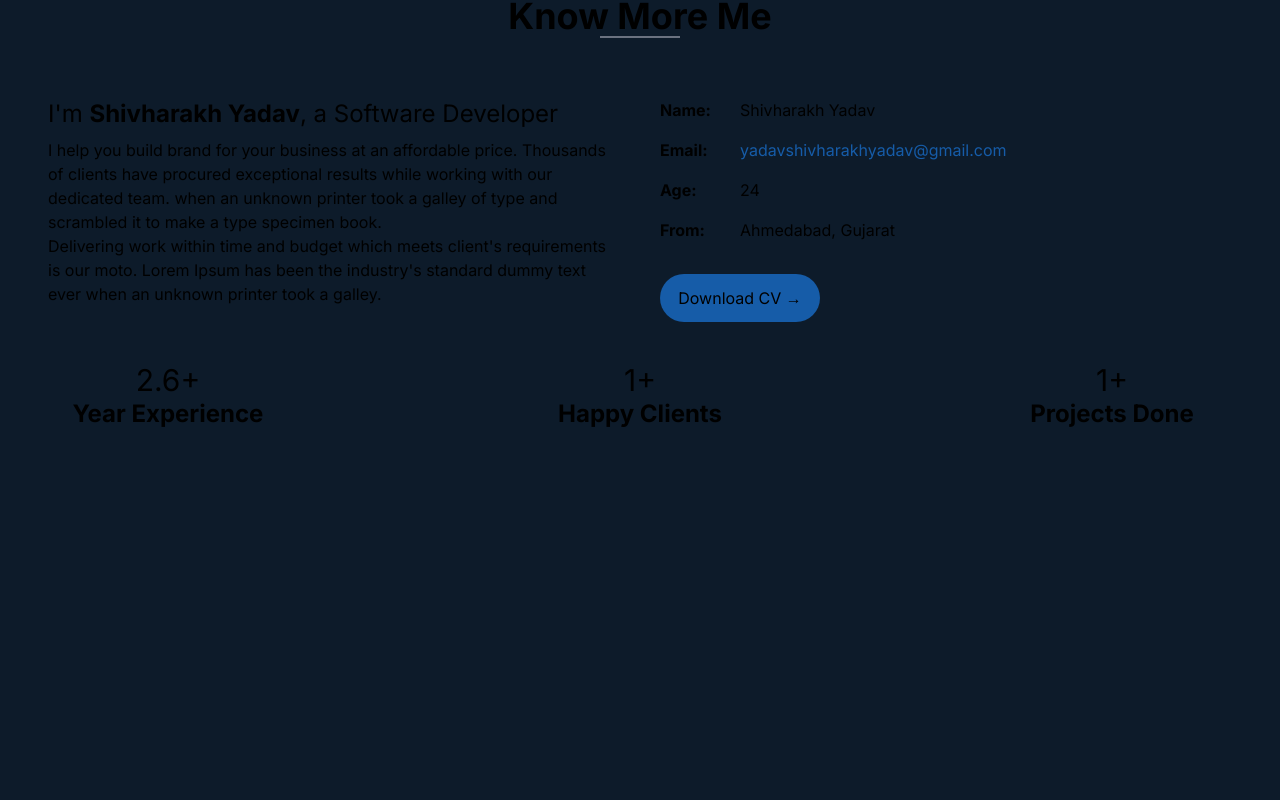
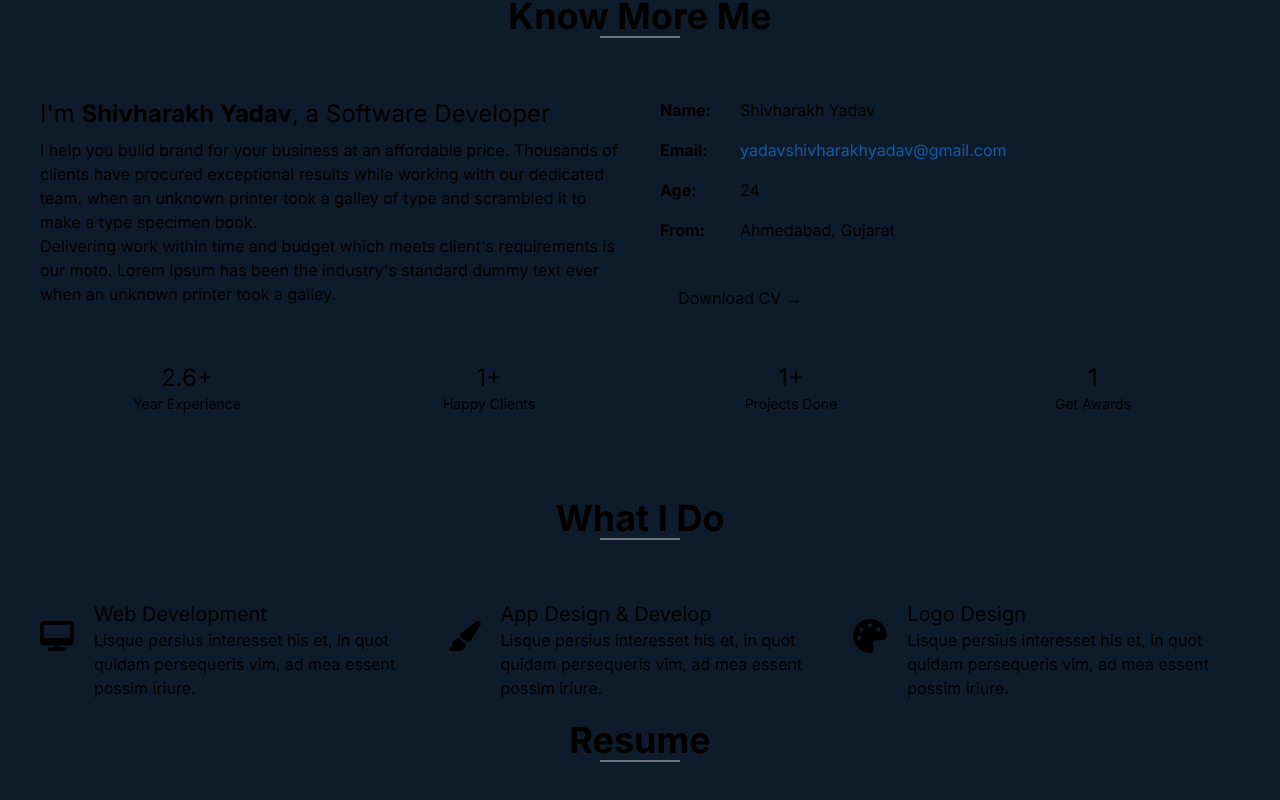
Before and after one commit to ShivharakhYadav/shivharakhyadav, a Next.js app: page / in a window 1280 px wide. Shown: the part 480-1280 px from the top of the page. Before the commit the page ends 998 px from the top, so only its background shows below. Built offline with nearby package versions, Linux system fonts and the light colour scheme.

Commit message:
Added Pages

```diff
--- a/src/app/globals.css
+++ b/src/app/globals.css
@@ -40,10 +40,30 @@ body {
   }
 }
 
-.bg-color-165ca8 {
-  background-color: #165ca8;
+.bg-0d1b2a {
+  background-color: #0d1b2a;
+}
+
+.bg-color-293c51 {
+  background-color: #293c51;
 }
 
 .color-165ca8 {
   color: #165ca8;
 }
+
+.bg-color-red {
+  background-color: red;
+}
+
+.test {
+  animation: identifier 0.7;
+}
+
+@keyframes identifier {
+  0% {
+    opacity: 0;
+    -webkit-transform: translateY(-100%);
+    transform: translateY(-100%);
+  }
+}
--- a/src/app/page.tsx
+++ b/src/app/page.tsx
@@ -1,8 +1,8 @@
 "use client";
 
-import { useState } from "react";
+import { useCallback, useEffect, useMemo, useRef, useState } from "react";
 import Image from "next/image";
-import { FaBars } from "react-icons/fa6";
+import { FaBars, FaDesktop, FaPaintbrush, FaPalette } from "react-icons/fa6";
 import { getCount } from "@/utils/helper";
 
 const navigation = [
@@ -18,13 +18,30 @@ const navigation = [
 
 export default function Example() {
   const [mobileMenuOpen, setMobileMenuOpen] = useState(false);
+  const navRef = useRef<HTMLDivElement>(null);
+
+  const handleScroll = useCallback((e: any) => {
+    if (navRef?.current && window?.scrollY > 20) {
+      console.log("called2");
+      navRef?.current?.classList?.add("bg-0d1b2a");
+    } else {
+      console.log("called");
+      navRef?.current?.classList?.remove("bg-0d1b2a");
+    }
+  }, []);
+
+  useEffect(() => {
+    window.addEventListener("scroll", handleScroll);
+    return () => window.addEventListener("scroll", handleScroll);
+  }, []);
 
   return (
-    <div className="container mx-auto px-4">
-      <header>
+    <div className="container mx-auto px-4 sm:px-2">
+      <header className="sticky top-0">
         <nav
           aria-label="Global"
-          className="flex items-center justify-between p-6 lg:px-8"
+          className="flex items-center justify-between p-6 lg:px-8 transition-colors duration-1000"
+          ref={navRef}
         >
           <div className="flex lg:flex-1">
             <a href="#" className="-m-1.5 p-1.5">
@@ -187,13 +204,58 @@ export default function Example() {
               </button>
             </div>
           </div>
-          <div className="flex gap-4 justify-between">
+          <div className="grid grid-cols-2 sm:grid-cols-4 gap-2">
             <Count title="Year Experience" total={getCount(1, 2, 2022, true)} />
             <Count title="Happy Clients" total={1} />
             <Count title="Projects Done" total={1} />
+            <Count title="Get Awards" total={1} showPlus={false} />
           </div>
         </section>
-        <section aria-label="What I Do" id="What I Do"></section>
+        <section aria-label="What I Do" id="What I Do">
+          <div className="text-center p-5 mb-10">
+            <h1 className="text-4xl font-bold">What I Do</h1>
+            <div className="m-auto w-20 h-0.5 bg-gray-500"></div>
+          </div>
+          <div className="grid grid-cols-1 sm:grid-cols-3 md:grid-cols-2 xl:grid-cols-3 gap-10 md:gap-5">
+            <div className="flex gap-5">
+              <FaDesktop className="text-7xl" />
+              <div>
+                <h3 className="text-xl">Web Development</h3>
+                <p>
+                  Lisque persius interesset his et, in quot quidam persequeris
+                  vim, ad mea essent possim iriure.
+                </p>
+              </div>
+            </div>
+            <div className="flex gap-5">
+              <FaPaintbrush className="text-7xl" />
+              <div>
+                <h3 className="text-xl">App Design & Develop</h3>
+                <p>
+                  Lisque persius interesset his et, in quot quidam persequeris
+                  vim, ad mea essent possim iriure.
+                </p>
+              </div>
+            </div>
+            <div className="flex gap-5">
+              <FaPalette className="text-7xl" />
+              <div>
+                <h3 className="text-xl">Logo Design</h3>
+                <p>
+                  Lisque persius interesset his et, in quot quidam persequeris
+                  vim, ad mea essent possim iriure.
+                </p>
+              </div>
+            </div>
+          </div>
+        </section>
+
+        <section aria-label="Resume" id="Resume">
+          <div className="text-center p-5 mb-10">
+            <h1 className="text-4xl font-bold">Resume</h1>
+            <div className="m-auto w-20 h-0.5 bg-gray-500" />
+          </div>
+        </section>
       </main>
       <footer></footer>
     </div>
@@ -206,12 +268,12 @@ const Count: React.FC<{
   showPlus?: boolean;
 }> = ({ total, title, showPlus = true }) => {
   return (
-    <div className="text-center w-60">
-      <h4 className="text-3xl">
+    <div className="text-center">
+      <h4 className="text-2xl">
         {total}
         {showPlus && "+"}
       </h4>
-      <p className="text-2xl font-bold">{title}</p>
+      <p className="text-sm">{title}</p>
     </div>
   );
 };
```
